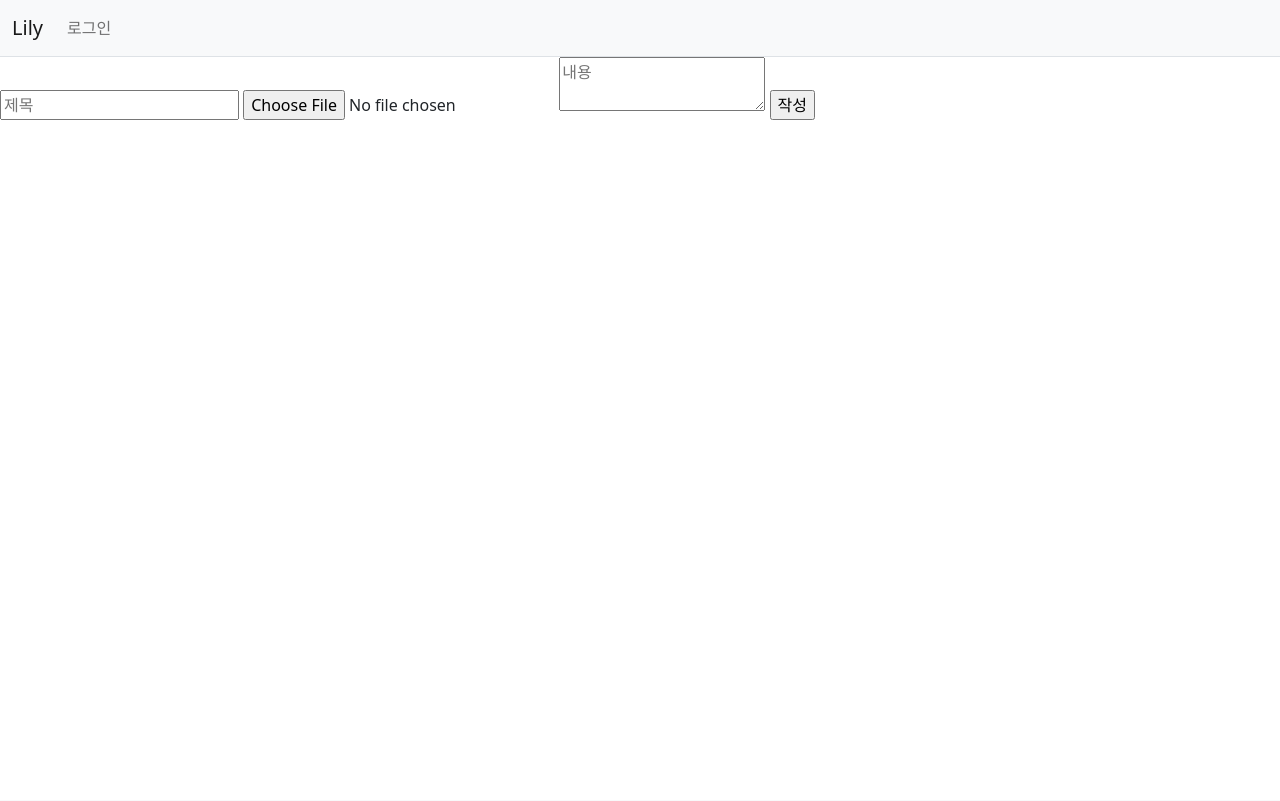
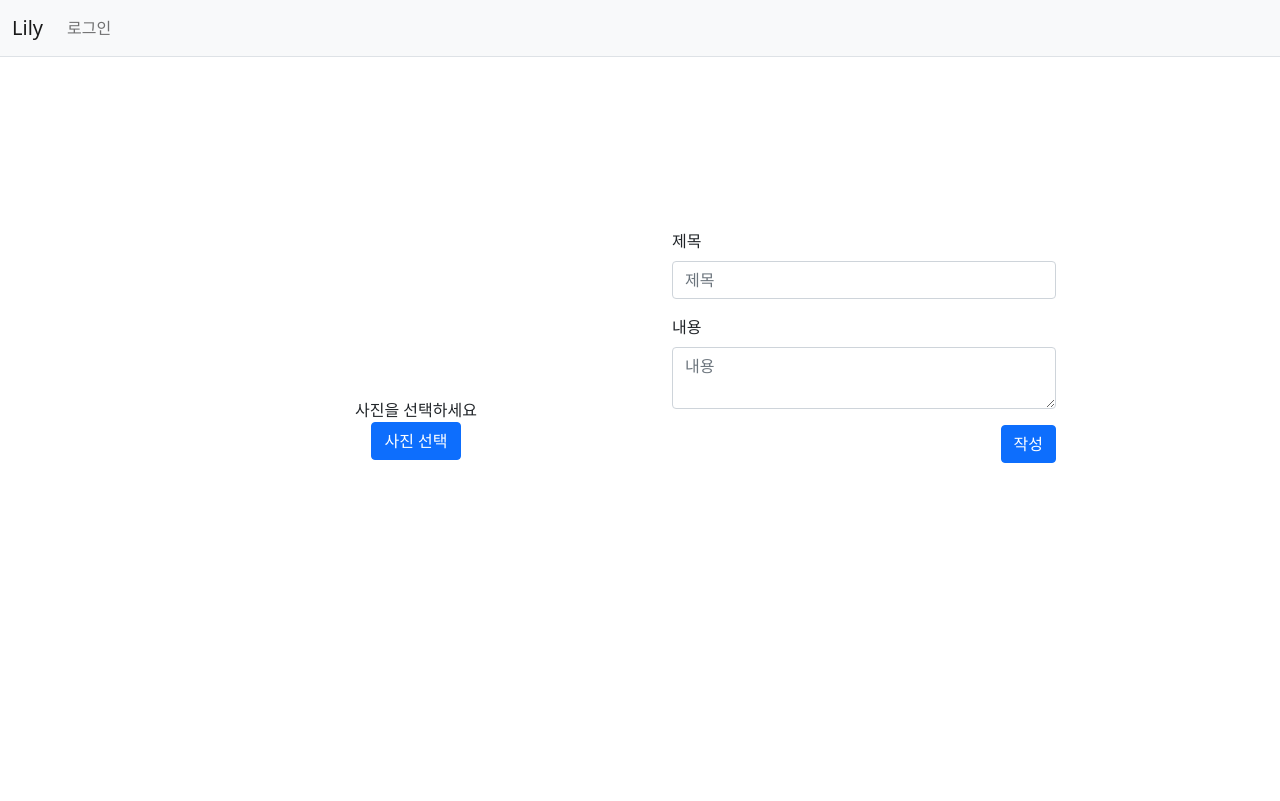
Before and after one commit to bini59/highschool, a Django app: page /lily/post/ in a window 1280 px wide. Before the commit the page ends 120 px from the top, so only its background shows below. Run offline with Django 4.2, Linux system fonts and the light colour scheme; some libraries are stand-ins or nearby versions.

Commit message:
style : 글쓰기 스타일 수정
- 사진 선택, 글 쓰기 등 구현

```diff
--- a/static/css/style.css
+++ b/static/css/style.css
@@ -70,3 +70,62 @@
     color: #262626;
     font-weight: 600;
 }
+
+.form__container{
+    width: 100%;
+    height: calc(100vh - 1rem - 40px);
+
+    display: flex;
+    flex-direction: row;
+    align-items: center;
+    justify-content: center;
+
+}
+.form__image input{
+    display: none;
+}
+
+.form__preview__wrapper{
+    width: 100%;
+    height: 50vh;
+
+    display: none;
+    align-items: center;
+    justify-content: center;
+
+}
+.form__preview{
+    /* width: 100%; */
+    max-width: 100%;
+    max-height: 100%;
+}
+
+
+.form__image{
+    width: 30%;
+    height: 50vh;
+
+    display: flex;
+    flex-direction: column;
+    justify-content: center;
+    align-items: center;
+
+}
+
+.form__main{
+
+    margin-left: 5%;
+    width: 30%;
+    height: 50vh;
+
+    display: flex;
+    flex-direction: column;
+    justify-content: flex-start;
+    align-items: center;
+}
+
+
+.form__submit__wrapper{
+    display: flex;
+    justify-content: flex-end;
+}
--- /dev/null
+++ b/static/js/index.js
@@ -0,0 +1,26 @@
+document.addEventListener("DOMContentLoaded", (e) => {
+
+    let imgShow = document.getElementById("form-image-show")
+    imgShow.addEventListener("click", (e) => {
+        console.log("=======button clicked=======\n\nselect image button clicked\n\n============================")
+        document.getElementById("form-image").click()
+    })
+
+    let img = document.getElementById("form-image");
+    img.addEventListener("change", (e) => {
+
+        let msgs = document.getElementsByClassName("form__image__msg");
+        for (var i = 0; i < msgs.length; i++){
+            msgs[i].style = "display:none";
+        }
+
+        let imgPreivew = document.getElementsByClassName("form__preview__wrapper")[0];
+        imgPreivew.style = "display:flex";
+
+        const [file] = img.files;
+        if (file) {
+            document.getElementsByClassName("form__preview")[0].src = URL.createObjectURL(file);
+        }
+
+    })
+})
--- a/templates/base.html
+++ b/templates/base.html
@@ -9,6 +9,8 @@
     {% load static %}
     <link rel="stylesheet" type="text/css" href="{% static 'css/bootstrap.min.css' %}">
     <link rel="stylesheet" type="text/css" href="{% static 'css/style.css' %}">
+
+    <script src="{% static 'js/index.js' %}"></script>
 </head>
 <body>
     <!-- navigation bar -->
--- a/templates/lily/post.html
+++ b/templates/lily/post.html
@@ -2,9 +2,31 @@
 {% block content %}
 <form method="POST" action="{% url 'post' %}" enctype="multipart/form-data">
     {% csrf_token %}
-    <input type="text" name="title" placeholder="제목" />
-    <input type="file" name="image" />
-    <textarea name="content" placeholder="내용"></textarea>
-    <input type="submit" value="작성" />
+    <div class="form__container">
+        <div class="form__image">
+                <div class="form__image__msg">
+                    사진을 선택하세요
+                </div>
+                <button type="button" id="form-image-show" class="btn btn-primary form__image__msg">사진 선택</button>
+                <div class="form__preview__wrapper">
+                    <img class="form__preview" src="">
+                </div>
+            <input type="file" id="form-image" name="image" />
+        </div>
+
+        <div class="form__main">
+            <div class="mb-3 w-100">
+                <label for="titleFormControl" class="form-label">제목</label>
+                <input type="text" name="title" class="form-control" id="titleFormControl" placeholder="제목">
+            </div>
+            <div class="mb-3 w-100">
+                <label for="contentFormControl" class="form-label">내용</label>
+                <textarea type="text" name="content" class="form-control" id="contentFormControl" placeholder="내용" ></textarea>
+            </div>
+            <div class="w-100 form__submit__wrapper">
+                <input class="btn btn-primary" type="submit" value="작성" />
+            </div>
+        </div>
+    </div>
 </form>
 {% endblock %}
```
Also changed, not shown: db.sqlite3.
